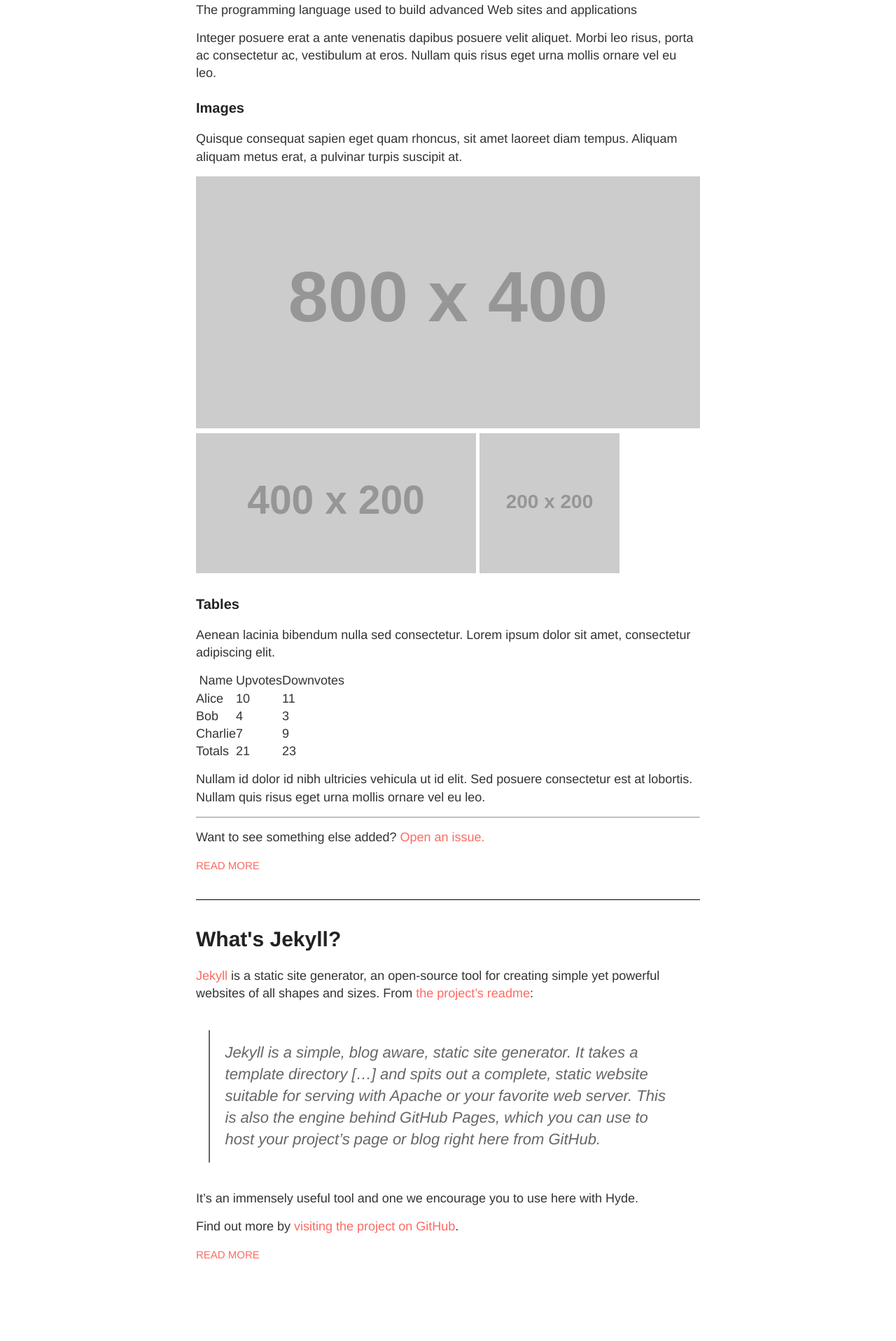
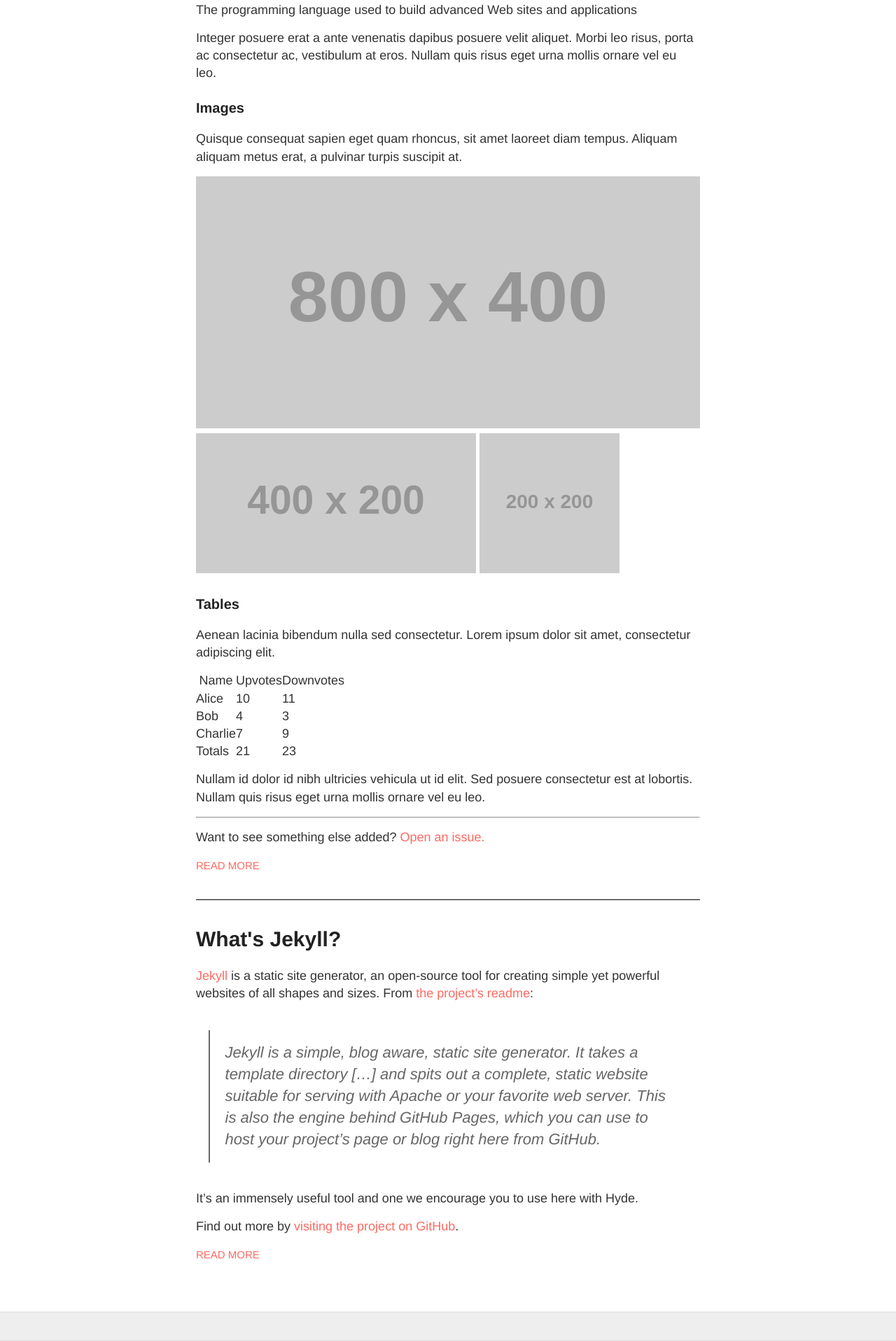
Before and after one commit to oliveira-caio/oliveira-caio.github.io, a Jekyll site: the page built from index.html, in a window 1280 px wide. Shown: the part 4304-6220 px from the top of the page at 70% size. Built offline with Jekyll 4.4.1, drawn with Linux system fonts in a browser that asks for light colours; before the commit the page ends 6128 px from its top, so only the background shows below that.

Commit message:
back with footer, but without icons

```diff
--- a/_layouts/default.html
+++ b/_layouts/default.html
@@ -38,13 +38,13 @@
       {{ content }}
     </div>
 
-    <!-- <div class="wrapper-footer"> -->
-    <!--   <div class="container"> -->
-    <!--     <footer class="footer"> -->
-    <!--       {% include svg-icons.html %} -->
-    <!--     </footer> -->
-    <!--   </div> -->
-    <!-- </div> -->
+    <div class="wrapper-footer">
+      <div class="container">
+        <footer class="footer">
+          <!-- {% include svg-icons.html %} -->
+        </footer>
+      </div>
+    </div>
 
     {% include analytics.html %}
   </body>
```
